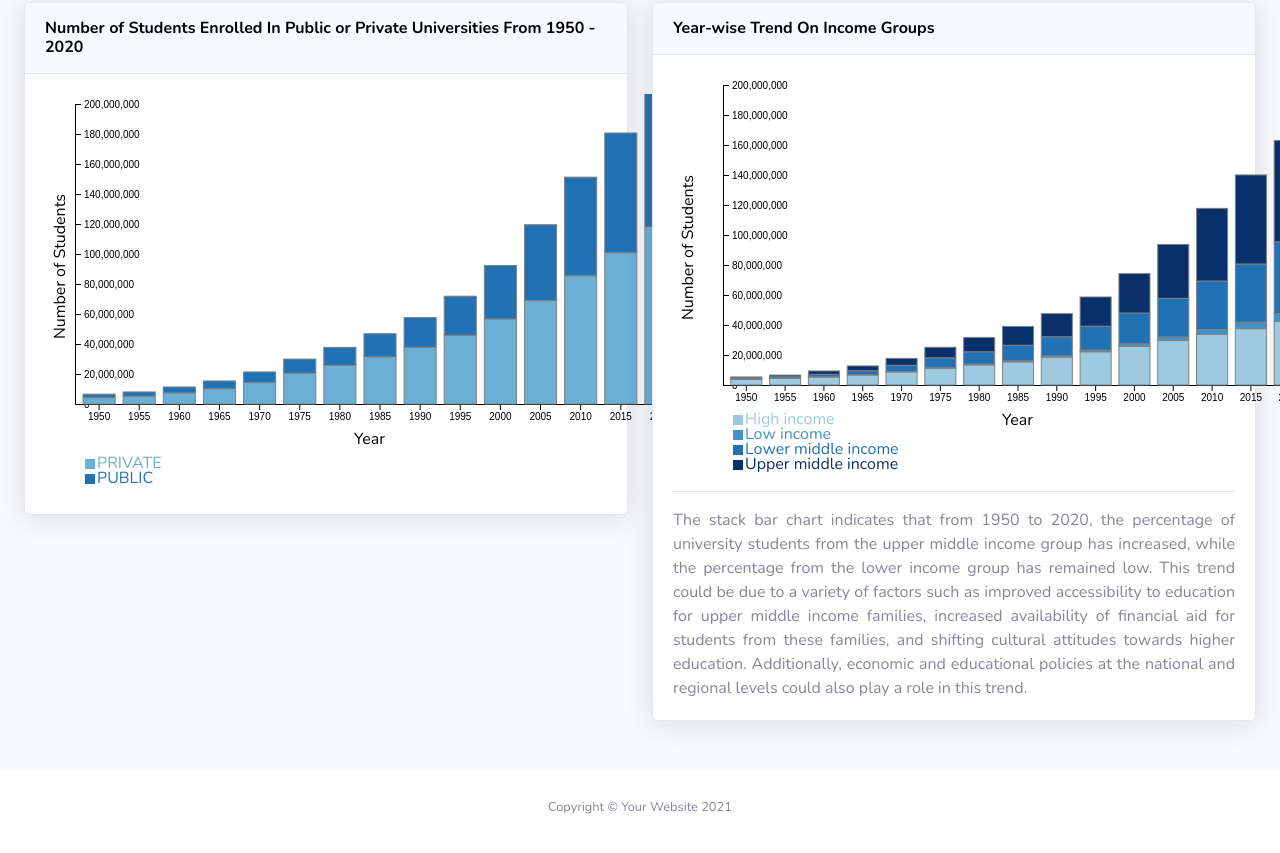
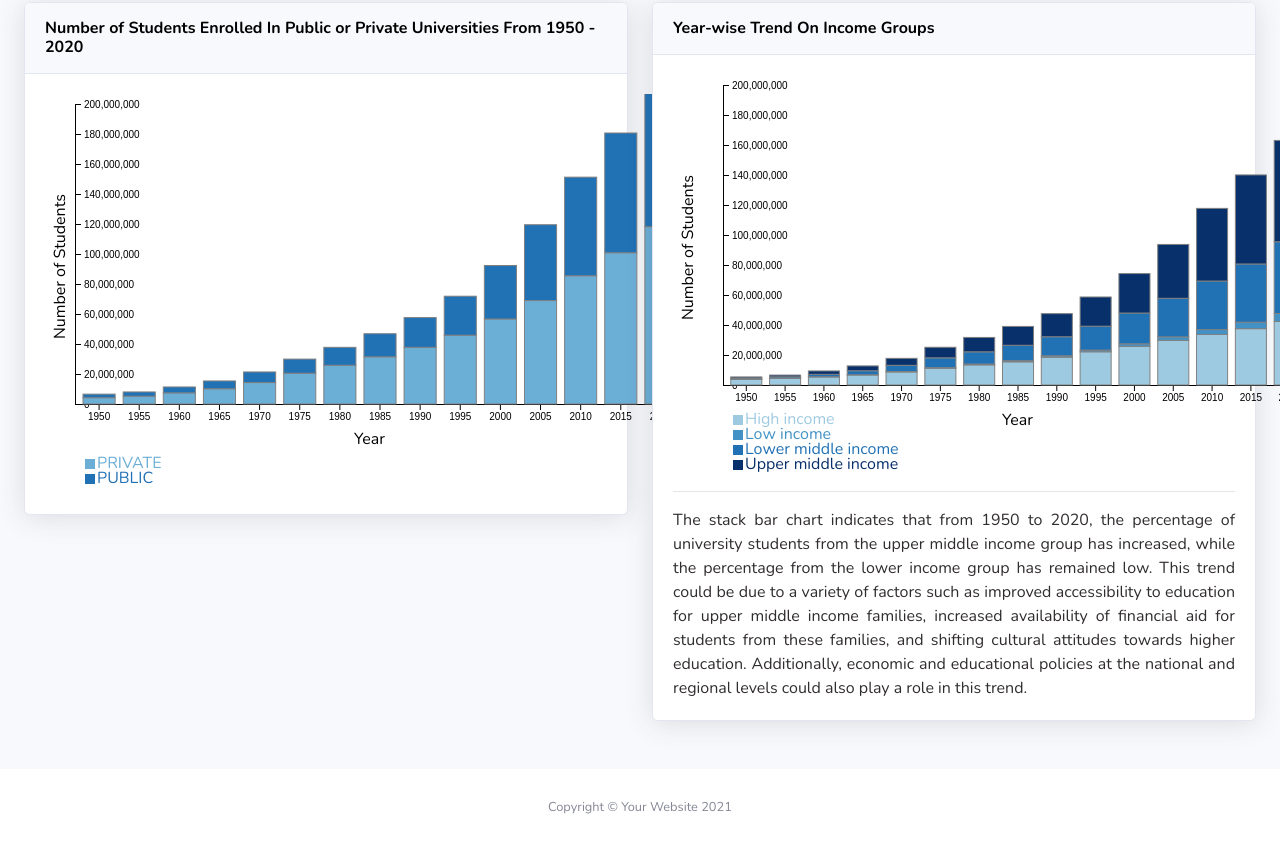
Before and after one commit to hannanmustajab/University-Enrolment-Dashboad-D3.js-, a plain HTML site: page index2.html in a window 1280 px wide. Shown: the part 1394-2247 px from the top of the page. Drawn offline with nearby package versions, Linux system fonts and the light colour scheme.

Commit message:
uniform color text

```diff
--- a/index2.html
+++ b/index2.html
@@ -344,7 +344,8 @@
                                     <div id="stacked_bar"></div>
                                     <div>
                                         <hr>
-                                        <p class="text-justify card-text">The stack bar chart indicates that from 1950
+                                        <p class="text-justify card-text" style="color: rgb(49, 45, 45);">The stack bar
+                                            chart indicates that from 1950
                                             to
                                             2020, the percentage of university students from the upper middle income
                                             group
```
